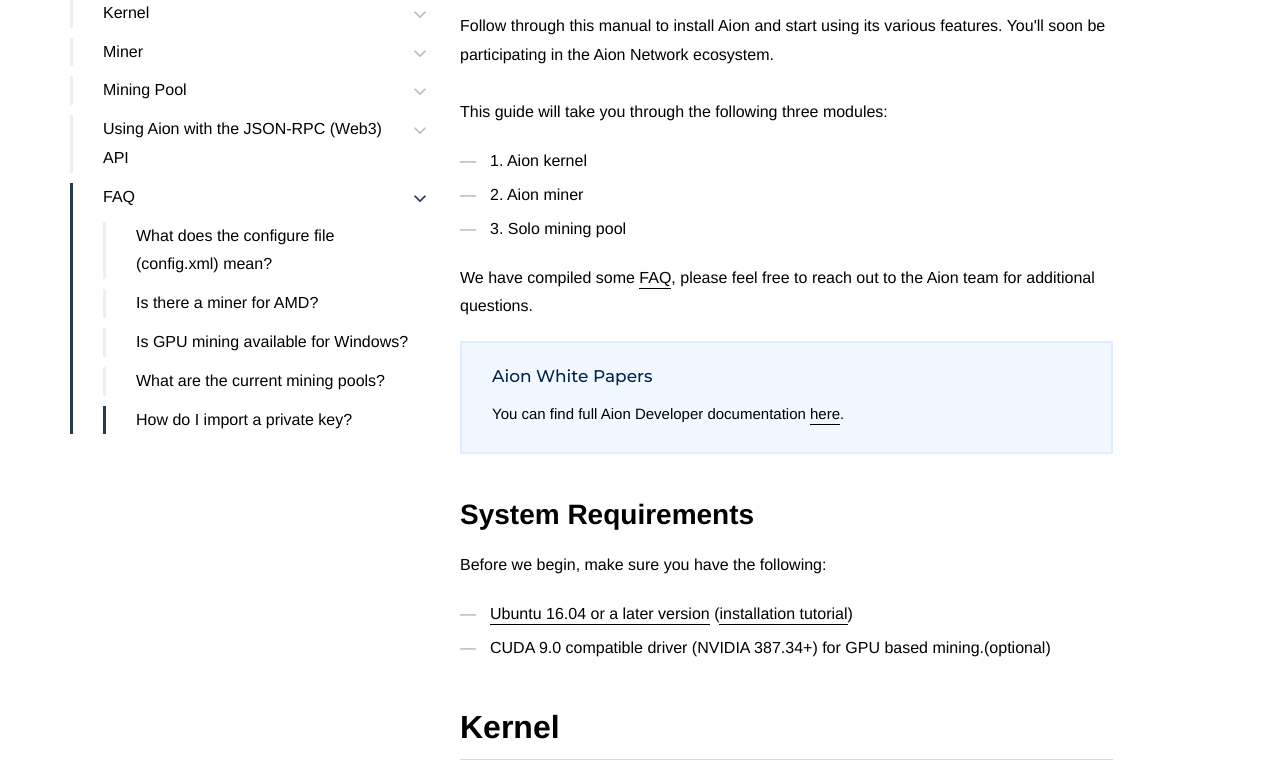
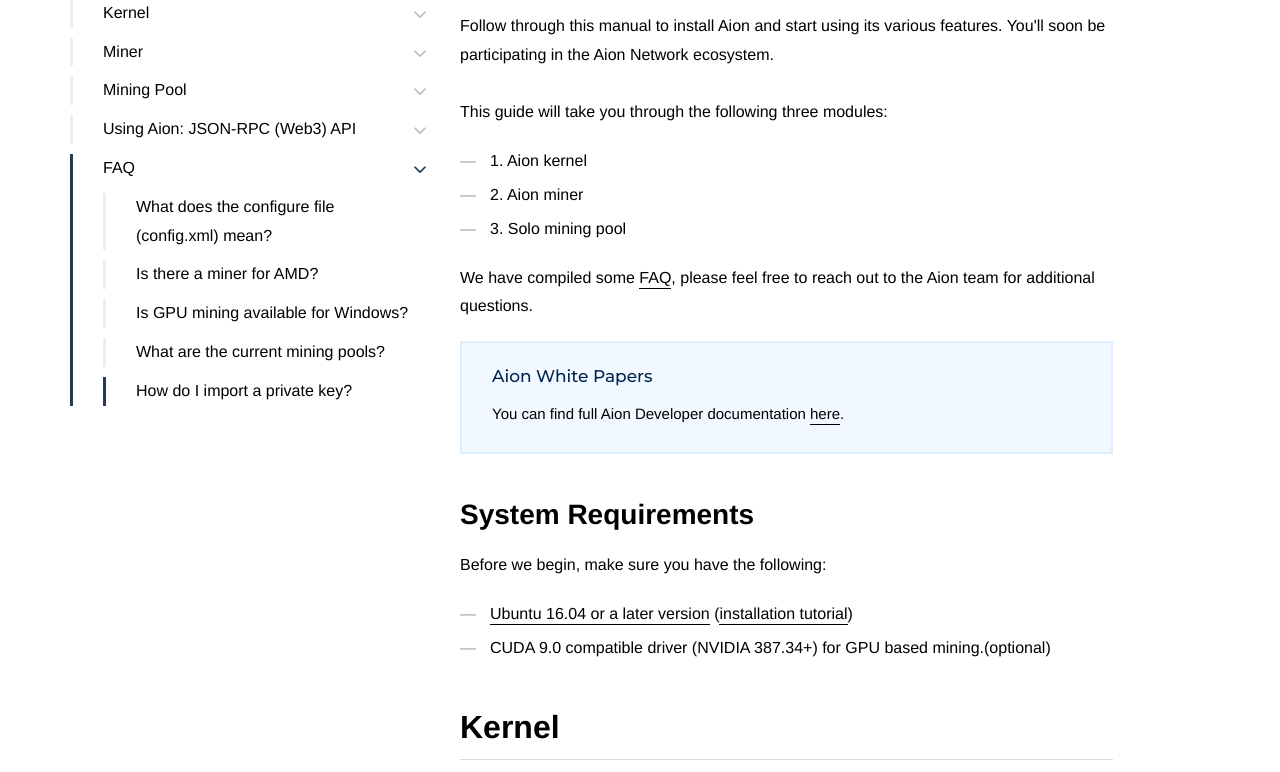
Before and after one commit to AvNuc/shereezhang.github.io, a plain HTML site: page Mining/index.html in a window 1280 px wide. Shown: the part 604-1376 px from the top of the page. Drawn offline with Linux system fonts and the light colour scheme; files whose address does not match are found by name.

Commit message:
navigation clarity

```diff
--- a/Mining/index.html
+++ b/Mining/index.html
@@ -447,7 +447,7 @@ There are two types of miners that can work with the kernel: Internal and Extern
 </div>
 
 
-<h2 id="json-api">Using Aion with the JSON-RPC (Web3) API</h2>
+<h2 id="json-api">Using Aion: JSON-RPC (Web3) API</h2>
 <p> After successfully setting up your Aion node, you can start using Aion using the Web3 console. The <a href="https://web3js.readthedocs.io/en/1.0/" target="blank">Web3</a> console facilitates the usage of Web3 application programming interface on top of the Aion network.</p>
 
 <h3 id="api-prerequisites">Prerequisites</h3>
```
